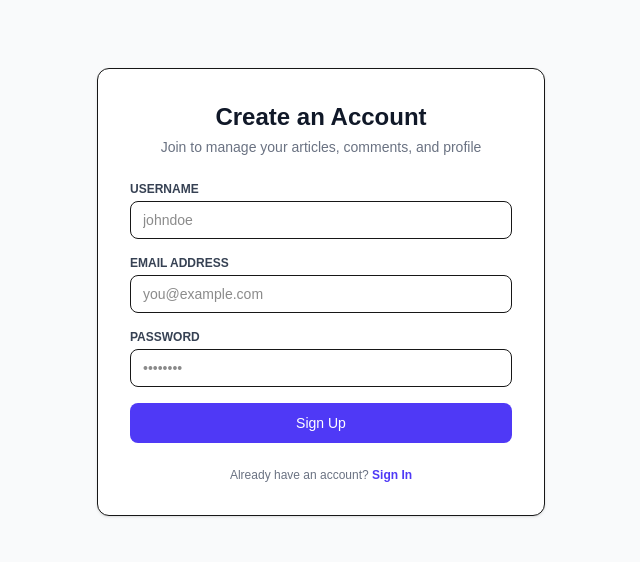
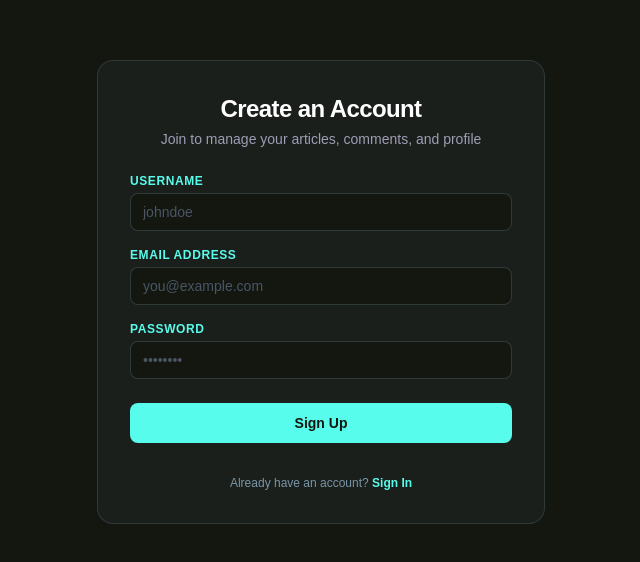
Before and after one commit to neupgroup/neup.drafts, a Next.js app: page /signup in a window 1280 px wide. Shown: the part 108-670 px from the top of the page, without its empty margins (319-959 px from the left). Built offline with nearby package versions, Linux system fonts and the light colour scheme.

Commit message:
feat(signup): complete sign-up flow with auth token cookies and dark UI theme

```diff
--- a/app/api/auth/signup/route.ts
+++ b/app/api/auth/signup/route.ts
@@ -5,10 +5,10 @@ import { createTokenWithBridge } from '@/inapp/lib/bridge-auth.service';
 export async function POST(req: NextRequest) {
   try {
     const body = await req.json().catch(() => ({}));
-    const { email, password, username } = body;
+    const { username, email, password } = body;
 
-    // 1. Basic input validation
-    if (!email || !password || !username) {
+    // 1. Basic Validation
+    if (!username || !email || !password) {
       return NextResponse.json(
         { error: 'Username, email, and password are required.' },
         { status: 400 }
@@ -18,26 +18,28 @@ export async function POST(req: NextRequest) {
     const cleanEmail = email.trim().toLowerCase();
     const cleanUsername = username.trim();
 
-    // 2. Check if user already exists (by email)
-    const existingUser = await prisma.user.findUnique({
-      where: { email: cleanEmail },
+    // 2. Check if user already exists
+    const existingUser = await prisma.user.findFirst({
+      where: {
+        OR: [{ email: cleanEmail }, { username: cleanUsername }],
+      },
     });
 
     if (existingUser) {
+      const field = existingUser.email === cleanEmail ? 'Email' : 'Username';
       return NextResponse.json(
-        { error: 'An account with this email already exists.' },
-        { status: 409 }
+        { error: `${field} is already in use.` },
+        { status: 400 }
       );
     }
 
-    // 3. Create the new user in PostgreSQL
-    // Note: Hash password with bcrypt before pushing to production!
+    // 3. Create User in PostgreSQL
     const newUser = await prisma.user.create({
       data: {
+        username: cleanUsername,
         email: cleanEmail,
-        username: cleanUsername,
-        password,
-        role: 'user', // Default role
+        password: password, // Note: Hash with bcrypt before production!
+        role: 'user',
       },
       select: {
         id: true,
@@ -47,22 +49,19 @@ export async function POST(req: NextRequest) {
       },
     });
 
-    // 4. Generate auth token via Bridge Auth Service
+    // 4. Generate Auth Token via Bridge Auth Service
     const token = await createTokenWithBridge({
       id: newUser.id,
       email: newUser.email,
       username: newUser.username,
-      role: newUser.role,
+      role: newUser.role || 'user',
     });
 
-    // 5. Construct response and attach cookie
-    const response = NextResponse.json(
-      {
-        success: true,
-        user: newUser,
-      },
-      { status: 201 }
-    );
+    // 5. Prepare Response and Set Auth Cookie
+    const response = NextResponse.json({
+      success: true,
+      user: newUser,
+    });
 
     response.cookies.set('auth_token', token, {
       httpOnly: true,
@@ -83,7 +82,7 @@ export async function POST(req: NextRequest) {
     });
 
     return NextResponse.json(
-      { error: 'An unexpected server error occurred.' },
+      { error: 'An unexpected server error occurred during sign up.' },
       { status: 500 }
     );
   }
--- a/app/signup/page.tsx
+++ b/app/signup/page.tsx
@@ -30,10 +30,10 @@ export default function SignUpPage() {
         throw new Error(data.error || 'Failed to create account.');
       }
 
-      // Refresh router so Server Components pick up the new auth cookie
+      // Refresh router so Server Components detect the new auth token
       router.refresh();
 
-      // Redirect directly to the account page
+      // Redirect straight to account page
       router.push('/account');
     } catch (err: unknown) {
       if (err instanceof Error) {
@@ -47,24 +47,24 @@ export default function SignUpPage() {
   };
 
   return (
-    <main className="min-h-screen flex items-center justify-center bg-gray-50 p-6">
-      <div className="max-w-md w-full bg-white rounded-xl shadow-sm border p-8 space-y-6">
-        <div className="text-center">
-          <h1 className="text-2xl font-bold text-gray-900">Create an Account</h1>
-          <p className="text-sm text-gray-500 mt-1">
+    <main className="min-h-screen flex items-center justify-center bg-[#131710] text-[#e2e8f0] p-6">
+      <div className="max-w-md w-full bg-[#a2c7e5]/5 border border-[#a2c7e5]/15 rounded-2xl p-8 space-y-6">
+        <div className="text-center space-y-1">
+          <h1 className="text-2xl font-bold text-white tracking-tight">Create an Account</h1>
+          <p className="text-sm text-[#c1bddb]/80">
             Join to manage your articles, comments, and profile
           </p>
         </div>
 
         {error && (
-          <div className="p-3 bg-red-50 text-red-600 text-sm rounded-lg text-center border border-red-100">
+          <div className="p-3 bg-red-500/10 border border-red-500/20 text-red-400 text-sm rounded-lg text-center">
             {error}
           </div>
         )}
 
         <form onSubmit={handleSubmit} className="space-y-4">
           <div>
-            <label className="block text-xs font-semibold text-gray-700 uppercase mb-1">
+            <label className="block text-xs font-semibold text-[#58fcec] uppercase mb-1 tracking-wider">
               Username
             </label>
             <input
@@ -73,12 +73,12 @@ export default function SignUpPage() {
               value={username}
               onChange={(e) => setUsername(e.target.value)}
               placeholder="johndoe"
-              className="w-full px-3 py-2 border rounded-lg text-sm focus:outline-none focus:ring-2 focus:ring-indigo-500"
+              className="w-full px-3 py-2 bg-[#131710] border border-[#a2c7e5]/20 text-white rounded-lg text-sm focus:outline-none focus:border-[#58fcec] transition-colors placeholder:text-gray-600"
             />
           </div>
 
           <div>
-            <label className="block text-xs font-semibold text-gray-700 uppercase mb-1">
+            <label className="block text-xs font-semibold text-[#58fcec] uppercase mb-1 tracking-wider">
               Email Address
             </label>
             <input
@@ -87,12 +87,12 @@ export default function SignUpPage() {
               value={email}
               onChange={(e) => setEmail(e.target.value)}
               placeholder="you@example.com"
-              className="w-full px-3 py-2 border rounded-lg text-sm focus:outline-none focus:ring-2 focus:ring-indigo-500"
+              className="w-full px-3 py-2 bg-[#131710] border border-[#a2c7e5]/20 text-white rounded-lg text-sm focus:outline-none focus:border-[#58fcec] transition-colors placeholder:text-gray-600"
             />
           </div>
 
           <div>
-            <label className="block text-xs font-semibold text-gray-700 uppercase mb-1">
+            <label className="block text-xs font-semibold text-[#58fcec] uppercase mb-1 tracking-wider">
               Password
             </label>
             <input
@@ -101,22 +101,22 @@ export default function SignUpPage() {
               value={password}
               onChange={(e) => setPassword(e.target.value)}
               placeholder="••••••••"
-              className="w-full px-3 py-2 border rounded-lg text-sm focus:outline-none focus:ring-2 focus:ring-indigo-500"
+              className="w-full px-3 py-2 bg-[#131710] border border-[#a2c7e5]/20 text-white rounded-lg text-sm focus:outline-none focus:border-[#58fcec] transition-colors placeholder:text-gray-600"
             />
           </div>
 
           <button
             type="submit"
             disabled={loading}
-            className="w-full py-2.5 bg-indigo-600 hover:bg-indigo-700 text-white font-medium rounded-lg text-sm transition-colors disabled:opacity-50"
+            className="w-full py-2.5 bg-[#58fcec] hover:bg-opacity-90 text-[#131710] font-bold rounded-lg text-sm transition-all disabled:opacity-50 mt-2"
           >
             {loading ? 'Creating Account...' : 'Sign Up'}
           </button>
         </form>
 
-        <p className="text-center text-xs text-gray-500">
+        <p className="text-center text-xs text-[#a2c7e5]/70 pt-2">
           Already have an account?{' '}
-          <Link href="/login" className="text-indigo-600 font-semibold hover:underline">
+          <Link href="/login" className="text-[#58fcec] font-semibold hover:underline">
             Sign In
           </Link>
         </p>
```
